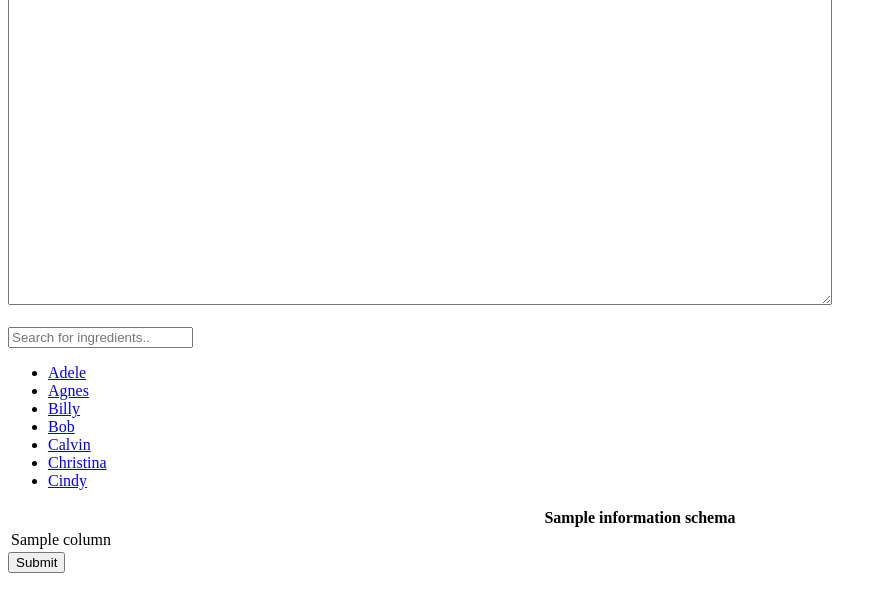
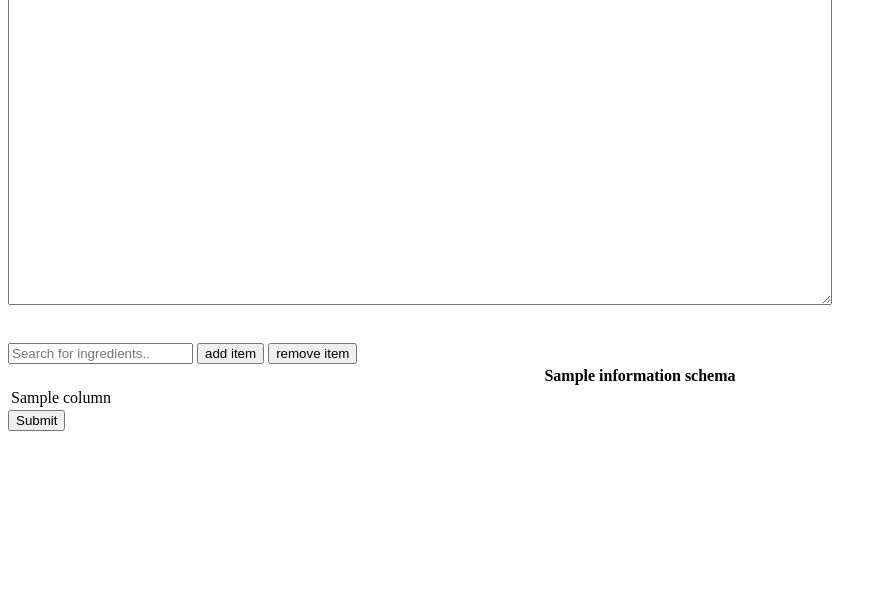
Before and after one commit to guillem1997/Projecte_FInal, a Django app: page /inserts_recipes in a window 1280 px wide. Shown: the part 160-772 px from the top of the page, without its empty margins (0-887 px from the left). Run offline with Django 3.2, Linux system fonts and the light colour scheme; tables that the repository leaves empty hold one stand-in row (values such as "Sample post"); a database or web service that is not in the repository returns one stand-in record (values such as "Sample title"); some libraries are stand-ins or nearby versions.

Commit message:
30/11/2020

```diff
--- a/App/templates/inserts_recipes.html
+++ b/App/templates/inserts_recipes.html
@@ -4,21 +4,41 @@
     <meta charset="UTF-8">
     <title>Recipes</title>
     <script>
-            function myFunction() {
-                var input, filter, ul, li, a, i, txtValue;
-                input = document.getElementById("myInput");
+            function search_table() {
+                var input, filter, table, tr, td, i, txtValue;
+                input = document.getElementById("candidate");
                 filter = input.value.toUpperCase();
-                ul = document.getElementById("myUL");
-                li = ul.getElementsByTagName("li");
-                for (i = 0; i < li.length; i++) {
-                a = li[i].getElementsByTagName("a")[0];
-                txtValue = a.textContent || a.innerText;
-                if (txtValue.toUpperCase().indexOf(filter) > -1) {
-                    li[i].style.display = "";
-                } else {
-                    li[i].style.display = "none";
+                table = document.getElementById("myTable");
+                tr = table.getElementsByTagName("tr");
+                for (i = 0; i < tr.length; i++) {
+                    td = tr[i].getElementsByTagName("td")[0];
+                    if (td) {
+                        txtValue = td.textContent || td.innerText;
+                        if (txtValue.toUpperCase().indexOf(filter) > -1) {
+                            tr[i].style.display = "";
+                        } else {
+                            tr[i].style.display = "none";
+                        }
+                    }
                 }
             }
+            function addItem(){
+                var ul = document.getElementById("dynamic-list");
+                var candidate = document.getElementById("candidate");
+                var li = document.createElement("li");
+                li.setAttribute('id',candidate.value);
+                li.appendChild(document.createTextNode(candidate.value));
+                ul.appendChild(li);
+            }
+
+            function removeItem(){
+                var ul = document.getElementById("dynamic-list");
+                var candidate = document.getElementById("candidate");
+                var item = document.getElementById(candidate.value);
+                ul.removeChild(item);
+            }
+
+
     </script>
 </head>
 <body>
@@ -43,19 +63,14 @@
     Instructions:<br>
     <textarea form="Recipe" name="value_description" cols="100" rows="20"></textarea><br><br>
 
-    <input type="text" id="myInput" onkeyup="myFunction()" placeholder="Search for ingredients..">
+    <ul id="dynamic-list"></ul>
+    <input type="text" id="candidate" onkeyup="search_table()" placeholder="Search for ingredients..">
 
-    <ul id="myUL">
-        <li><a href="#">Adele</a></li>
-        <li><a href="#">Agnes</a></li>
-        <li><a href="#">Billy</a></li>
-        <li><a href="#">Bob</a></li>
-        <li><a href="#">Calvin</a></li>
-        <li><a href="#">Christina</a></li>
-        <li><a href="#">Cindy</a></li>
-    </ul>
-    <table style="width:100%">
-        <tr>
+    <button onclick="addItem()">add item</button>
+    <button onclick="removeItem()">remove item</button>
+
+    <table id="myTable" style="width:100%">
+        <tr class="header">
             {% for name in names %}
                 <th>{{name.0}}</th>
             {% endfor %}
```
